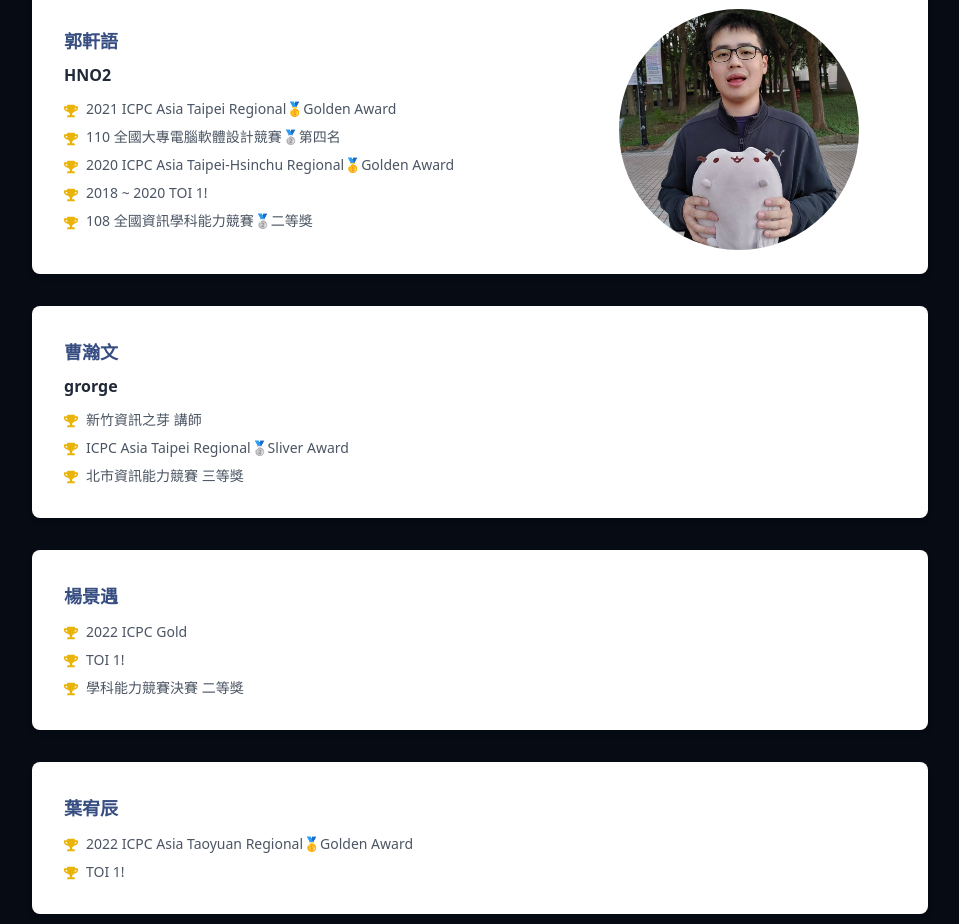
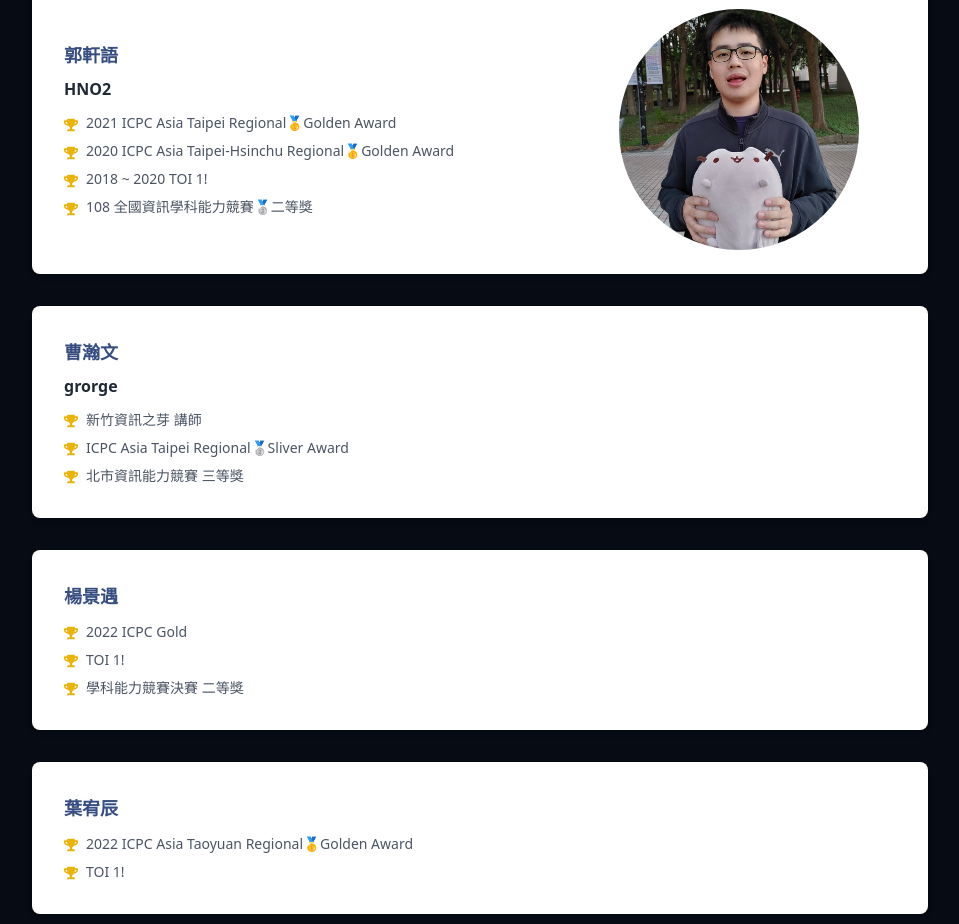
Before and after one commit to ioncamp-internal/web-ionc, a Next.js app: page /lecturers in a window 1280 px wide. Shown: the part 920-1844 px from the top of the page, without its empty margins (160-1119 px from the left). Built offline with nearby package versions, Linux system fonts and the light colour scheme.

Commit message:
update˚

```diff
--- a/src/pages/lecturers/index.js
+++ b/src/pages/lecturers/index.js
@@ -39,7 +39,7 @@ const lecturers = [
         avatarUrl: HNO2,
         experiences: [
             "2021 ICPC Asia Taipei Regional🥇Golden Award",
-            "110 全國大專電腦軟體設計競賽🥈第四名",
+            // "110 全國大專電腦軟體設計競賽🥈第四名",
             "2020 ICPC Asia Taipei-Hsinchu Regional🥇Golden Award",
             "2018 ~ 2020 TOI 1!",
             "108 全國資訊學科能力競賽🥈二等獎",
```
